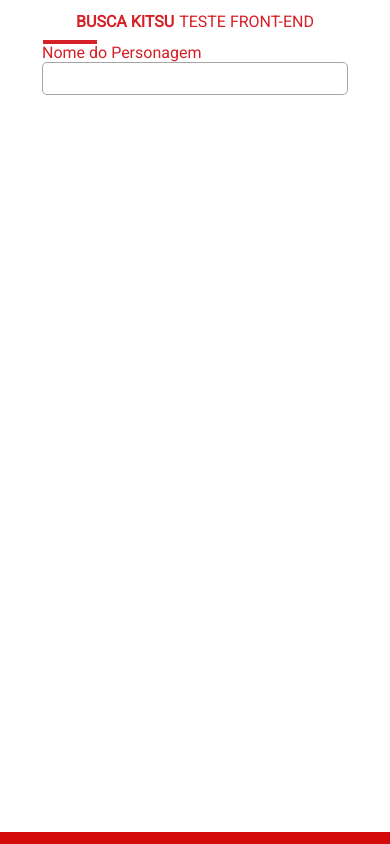
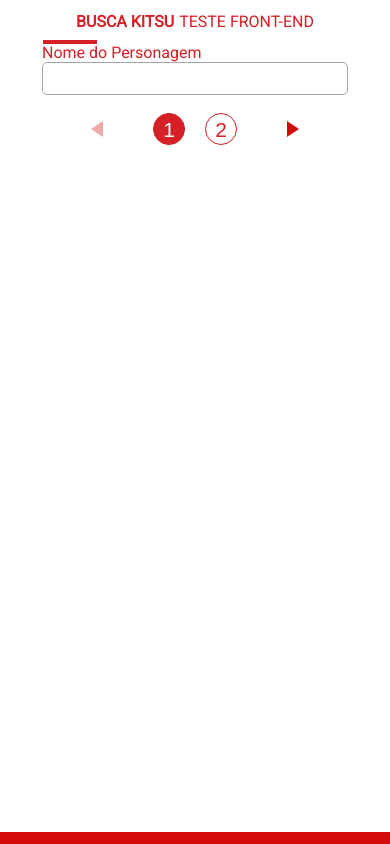
Before and after one commit to PauloStanize/objective-solutions-frontend-challenge, a React (Create React App) app: page / in a window 390 px wide. Built offline with nearby package versions, Linux system fonts and the light colour scheme.

Commit message:
responsive adjustment on pagination

```diff
--- a/src/pages/CharacterList/CharacterList.js
+++ b/src/pages/CharacterList/CharacterList.js
@@ -1,10 +1,13 @@
 import React, { useEffect } from 'react'
+import useWindowSize from '../../utils/useWindowSize'
 import Header from './Header'
 import SearchInput from './SearchInput'
 import List from './List'
 import Pagination from './Pagination'
 
 export default ({ fetch, pagination, filters }) => {
+  const { width: windowWidth } = useWindowSize()
+
   useEffect(() => {
     fetch()
   }, [fetch, pagination.limit, pagination.offset, filters.name])
@@ -14,7 +17,7 @@ export default ({ fetch, pagination, filters }) => {
       <Header />
       <SearchInput />
       {/* <List /> */}
-      {/* <Pagination /> */}
+      <Pagination sideButtonCount={windowWidth > 768 ? 2: 1}></Pagination>
     </>
   )
 }
--- a/src/pages/CharacterList/Pagination/Pagination.js
+++ b/src/pages/CharacterList/Pagination/Pagination.js
@@ -1,7 +1,7 @@
 import React, { useState, useEffect } from 'react'
 import styled from 'styled-components'
 
-const Pagination = ({ total, perPage = 10, pagesCount = 5, currentPagination, setPagination }) => {
+const Pagination = ({ total, perPage = 10, sideButtonCount = 1, currentPagination, setPagination }) => {
   const [currentPage, setCurrentPage] = useState(1)
   const lastPage = Math.floor(total/perPage) + 1
 
@@ -41,8 +41,8 @@ const Pagination = ({ total, perPage = 10, pagesCount = 5, currentPagination, se
 
   useEffect(() => {
     const numberOfPages = Math.ceil(total / perPage) || 1
-    const firstShowingPage = Math.max(1, currentPage - 2)
-    const lastShowingPage = Math.min(numberOfPages, currentPage + 2)
+    const firstShowingPage = Math.max(1, currentPage - sideButtonCount)
+    const lastShowingPage = Math.min(numberOfPages, currentPage + sideButtonCount)
 
     const pagesToBeRendered = {}
 
@@ -54,7 +54,7 @@ const Pagination = ({ total, perPage = 10, pagesCount = 5, currentPagination, se
     }
 
     setPages(pagesToBeRendered)
-  }, [currentPage, total])
+  }, [currentPage, total, sideButtonCount])
 
   return (
     <>
@@ -77,8 +77,13 @@ const Container = styled.div`
   display: flex;
   align-items: center;
   justify-content: center;
-  margin-top: 30px;
-  margin-bottom: 16px;
+  margin-top: 18px;
+  margin-bottom: 24px;
+
+  @media only screen and (min-width: 768px) {
+    margin-top: 30px;
+    margin-bottom: 16px;
+  }
 `
 
 const ResetedStyleButton = styled.button`
@@ -103,7 +108,12 @@ const PageButton = styled(ResetedStyleButton)`
   color: ${props => props.isActive ? 'white' : props.theme.primary};
   background-color: ${props => props.isActive ? props.theme.primary : 'white'};
   border: 1px solid ${props => props.theme.primary};
+
   margin: 0 10px;
+
+  @media only screen and (min-width: 768px) {
+     margin: 0 10px;
+  }
 `
 
 const PreviousButton = styled(ResetedStyleButton)`
@@ -113,7 +123,13 @@ const PreviousButton = styled(ResetedStyleButton)`
   border-top: 8px solid transparent;
   border-bottom: 8px solid transparent;
   border-right: 12px solid ${props => props.disabled ? props.theme.buttonDisabled : props.theme.buttonEnabled};
-  margin-right: 2px;
+  margin-left: 30px;
+  margin-right: 40px;
+
+  @media only screen and (min-width: 768px) {
+    margin-right: 2px;
+    margin-left: 0;
+  }
 `
 
 const NextButton = styled(ResetedStyleButton)`
@@ -123,7 +139,13 @@ const NextButton = styled(ResetedStyleButton)`
   border-top: 8px solid transparent;
   border-bottom: 8px solid transparent;
   border-left: 12px solid ${props => props.disabled ? props.theme.buttonDisabled : props.theme.buttonEnabled};
-  margin-left: 2px;
+  margin-right: 30px;
+  margin-left: 40px;
+
+  @media only screen and (min-width: 768px) {
+    margin-left: 2px;
+    margin-right: 0;
+  }
 `
 
 export default Pagination
--- /dev/null
+++ b/src/utils/useWindowSize.js
@@ -0,0 +1,29 @@
+import { useState, useEffect } from 'react'
+
+export default () => {
+  const isClient = typeof window === 'object'
+
+  function getSize() {
+    return {
+      width: isClient ? window.innerWidth : undefined,
+      height: isClient ? window.innerHeight : undefined
+    }
+  }
+
+  const [windowSize, setWindowSize] = useState(getSize)
+
+  useEffect(() => {
+    if (!isClient) {
+      return false
+    }
+
+    function handleResize() {
+      setWindowSize(getSize())
+    }
+
+    window.addEventListener('resize', handleResize)
+    return () => window.removeEventListener('resize', handleResize)
+  }, []) // Empty array ensures that effect is only run on mount and unmount
+
+  return windowSize
+}
```
